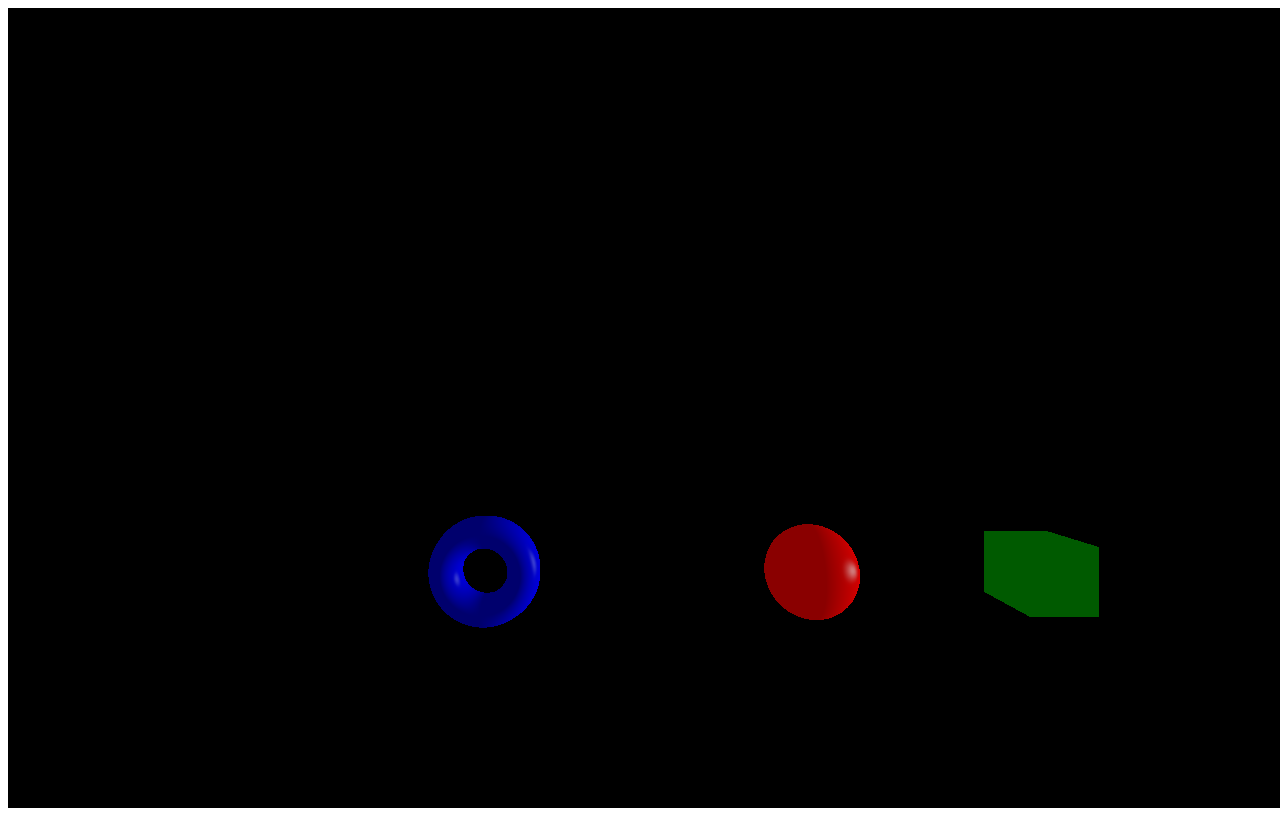
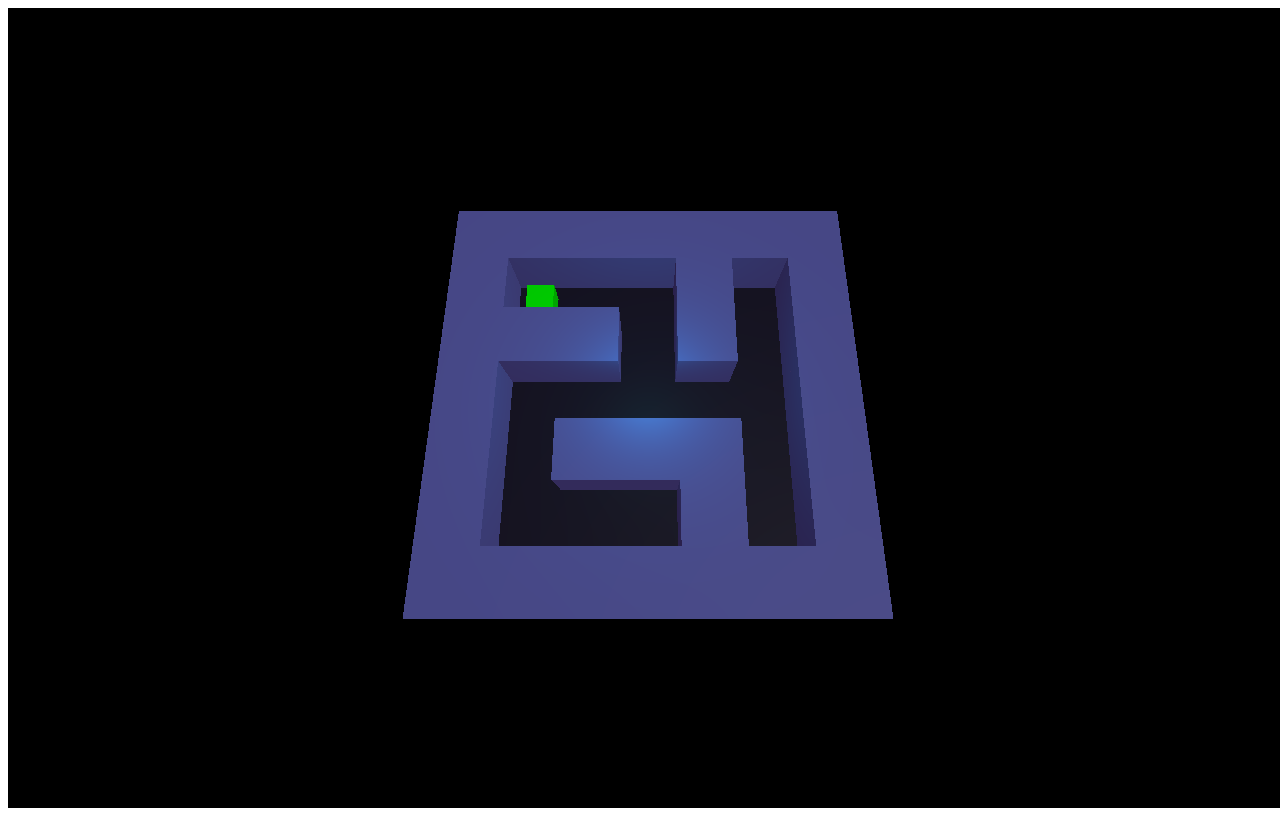
Before and after one commit to olivergaytanl-commits/2ndo-Avance, a website: page index.html in a window 1280 px wide. Drawn offline with nearby package versions, Linux system fonts and the light colour scheme; animation ran at ten frames a second.

Commit message:
Laberinto simple

```diff
--- a/index.html
+++ b/index.html
@@ -4,7 +4,7 @@
 <head>
   <meta charset="UTF-8">
   <meta name="viewport" content="width=device-width, initial-scale=1.0">
-  <title>Document</title>
+  <title>Laberinto</title>
 
   <script async src="https://unpkg.com/es-module-shims@1.6.3/dist/es-module-shims.js"></script>
 
@@ -25,8 +25,6 @@
 
     import * as THREE from 'three';
 
-    var rotarY = 10.0;
-
     const scene = new THREE.Scene();
     const camera = new THREE.PerspectiveCamera(75, window.innerWidth / window.innerHeight, 0.1, 1000);
 
@@ -34,59 +32,72 @@
     renderer.setSize(window.innerWidth, window.innerHeight);
     document.body.appendChild(renderer.domElement);
 
-    //Cuadrado
+    //Cuadrado (el jugador)
     const geometry = new THREE.BoxGeometry(1, 1, 1);
     const material = new THREE.MeshPhongMaterial({ color: 0x00ff00, shininess: 100 });
     const cube = new THREE.Mesh(geometry, material);
     scene.add(cube)
-
-    // Circulito
-    const geometry2 = new THREE.SphereGeometry(0.7, 32, 32);
-    const material2 = new THREE.MeshPhongMaterial({ color: 0xff0000, shininess: 100 });
-    const cube2 = new THREE.Mesh(geometry2, material2);
-    cube2.position.x = 2.5;
-    scene.add(cube2);
-
-    // Una dona
-    const geometry3 = new THREE.TorusGeometry(0.6, 0.25, 16, 100);
-    const material3 = new THREE.MeshPhongMaterial({ color: 0x0000ff, shininess: 100 });
-    const cube3 = new THREE.Mesh(geometry3, material3);
-    cube3.position.x = -2.5;
-    scene.add(cube3);
 
     // Luces
     const ambientLight = new THREE.AmbientLight(0xffaacc, 0.8); //  Pa la luz
     scene.add(ambientLight);
 
     const dl = new THREE.DirectionalLight(0xffffff, 1.5);
-    dl.position.set(10, 0, 0);
+    dl.position.set(10, 20, 5);
     scene.add(dl);
 
     const pl = new THREE.PointLight(0x00ffff, 15, 100);
-    pl.position.set(0, 3, -2);
+    pl.position.set(6, 4, 6); // centro del laberinto
     scene.add(pl);
 
-    camera.position.z = 8;
-    //camera.position.x = -2;
-    camera.position.y = 2.5;
+    // ───── Mapa: 1 = pared, 0 = pasillo ─────
+    const mapa = [
+      [1, 1, 1, 1, 1, 1, 1],
+      [1, 0, 0, 0, 1, 0, 1],
+      [1, 1, 1, 0, 1, 0, 1],
+      [1, 0, 0, 0, 0, 0, 1],
+      [1, 0, 1, 1, 1, 0, 1],
+      [1, 0, 0, 0, 1, 0, 1],
+      [1, 1, 1, 1, 1, 1, 1],
+    ];
 
-    var posicionCubo = new THREE.Vector3(0, 0.2, -1);
+    const TAM = 2;   // lado de cada casilla
+    const ALTO = 2;  // altura de las paredes
+
+    // ───── Paredes ─────
+    const geoPared = new THREE.BoxGeometry(TAM, ALTO, TAM);
+    const matPared = new THREE.MeshPhongMaterial({ color: 0x5560aa });
+
+    for (let fila = 0; fila < mapa.length; fila++) {
+      for (let col = 0; col < mapa[fila].length; col++) {
+        if (mapa[fila][col] === 1) {
+          const pared = new THREE.Mesh(geoPared, matPared);
+          pared.position.set(col * TAM, ALTO / 2, fila * TAM);
+          scene.add(pared);
+        }
+      }
+    }
+
+    // ───── Piso ─────
+    const filas = mapa.length;
+    const cols = mapa[0].length;
+    const piso = new THREE.Mesh(
+      new THREE.PlaneGeometry(cols * TAM, filas * TAM),
+      new THREE.MeshPhongMaterial({ color: 0x1a1a2a })
+    );
+    piso.rotation.x = -Math.PI / 2;   // los planos nacen "de pie"; se acuestan girándolos
+    piso.position.set((cols - 1) * TAM / 2, 0, (filas - 1) * TAM / 2);
+    scene.add(piso);
+
+    // ───── Jugador y cámara ─────
+    cube.position.set(1 * TAM, 0.5, 1 * TAM);   // casilla fila 1, columna 1
+    camera.position.set(6, 18, 12);
+    camera.lookAt(6, 0, 6);                     // mira al centro del laberinto
 
     renderer.setAnimationLoop(animate);
 
     function animate(time) {
-
-
-      const t = time * 0.0005; // Pa la velocidad
-      cube.position.x = Math.sin(t) * 10;
-
-      // El PointLight comparte la posición del cubo
-      pl.position.x = cube.position.x;
-      pl.position.y = cube.position.y;
-      pl.position.z = cube.position.z;
-
       renderer.render(scene, camera);
-
     }
 
 
```
